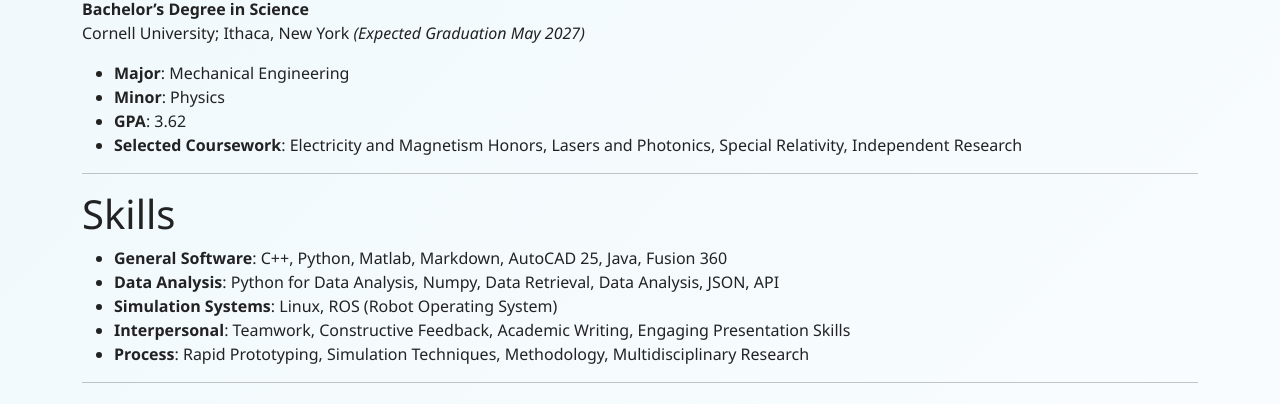
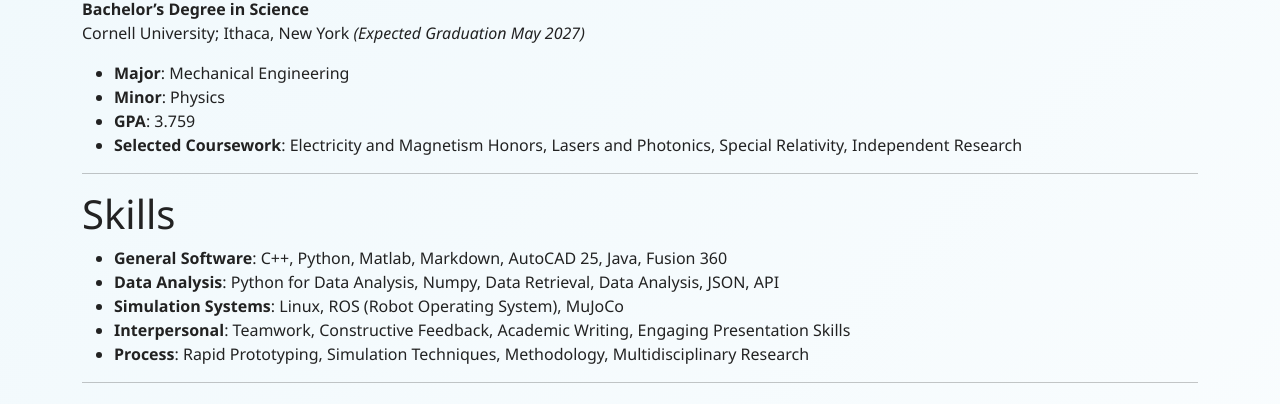
Before and after one commit to JonathanDistler/DistlerPortfolio, a Jekyll site: the page built from _pages/cv.md, in a window 1280 px wide and 900 px high, scrolled down 1405 px. Shown: the part 150-554 px from the top of the window. Built offline with Jekyll 4.4.1, drawn with Linux system fonts in a browser that asks for light colours.

Commit message:
Update cv.md
updates gpa and skills

```diff
--- a/_pages/cv.md
+++ b/_pages/cv.md
@@ -39,7 +39,7 @@ Looking ahead, I am thrilled to continue exploring the forefront of engineering
 Cornell University; Ithaca, New York *(Expected Graduation May 2027)*
 - **Major**: Mechanical Engineering
 - **Minor**: Physics
-- **GPA**: 3.62
+- **GPA**: 3.759
 - **Selected Coursework**: Electricity and Magnetism Honors, Lasers and Photonics, Special Relativity, Independent Research
 
 ---
@@ -47,7 +47,7 @@ Cornell University; Ithaca, New York *(Expected Graduation May 2027)*
 # Skills
 - **General Software**: C++, Python, Matlab, Markdown, AutoCAD 25, Java, Fusion 360
 - **Data Analysis**: Python for Data Analysis, Numpy, Data Retrieval, Data Analysis, JSON, API
-- **Simulation Systems**: Linux, ROS (Robot Operating System)
+- **Simulation Systems**: Linux, ROS (Robot Operating System), MuJoCo
 - **Interpersonal**: Teamwork, Constructive Feedback, Academic Writing, Engaging Presentation Skills
 - **Process**: Rapid Prototyping, Simulation Techniques, Methodology, Multidisciplinary Research
 
```
